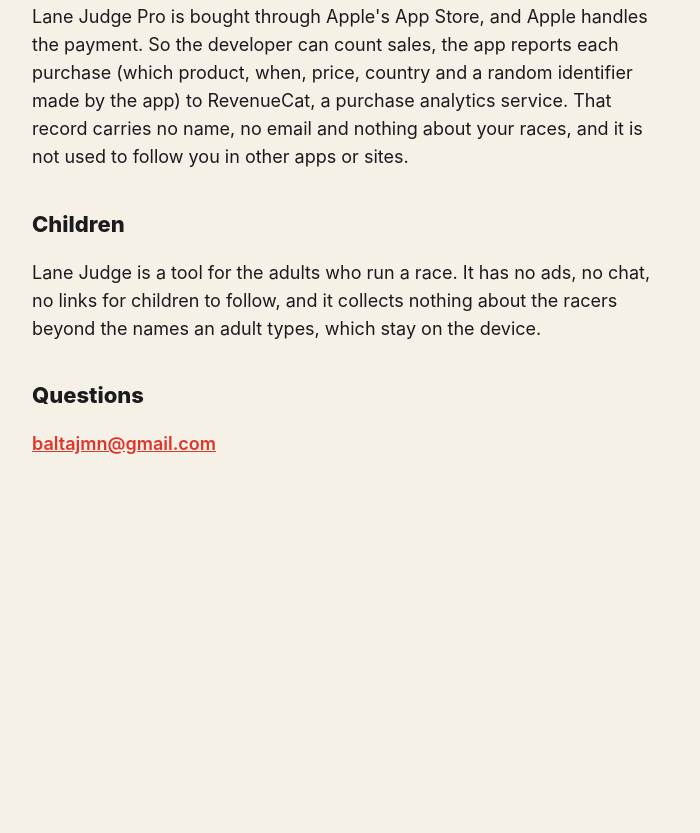
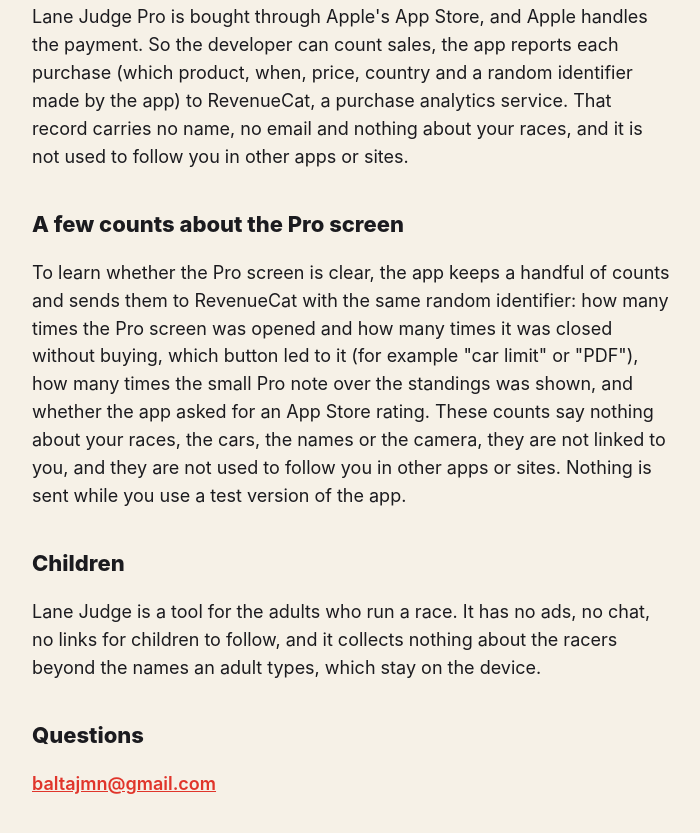
Before and after one commit to BaltaJmn/lanejudge-privacy, a plain HTML site: page privacy/index.html in a window 1280 px wide. Shown: the part 708-1541 px from the top of the page, without its empty margins (288-988 px from the left). Before the commit the page ends 1256 px from the top, so only its background shows below. Drawn offline with Linux system fonts and the light colour scheme.

Commit message:
Privacy policy: the counts kept about the Pro screen
Co-Authored-By: Claude Fable 5.2 <noreply@anthropic.com>

```diff
--- a/privacy/index.html
+++ b/privacy/index.html
@@ -18,6 +18,8 @@
 <p>The finish line camera is used only while the judging screen is open. The app reads the brightness of the pixels under the line you draw to notice a car crossing. It does not save photos or video, does not use the microphone and sends nothing anywhere.</p>
 <h2>Purchases</h2>
 <p>Lane Judge Pro is bought through Apple's App Store, and Apple handles the payment. So the developer can count sales, the app reports each purchase (which product, when, price, country and a random identifier made by the app) to RevenueCat, a purchase analytics service. That record carries no name, no email and nothing about your races, and it is not used to follow you in other apps or sites.</p>
+<h2>A few counts about the Pro screen</h2>
+<p>To learn whether the Pro screen is clear, the app keeps a handful of counts and sends them to RevenueCat with the same random identifier: how many times the Pro screen was opened and how many times it was closed without buying, which button led to it (for example "car limit" or "PDF"), how many times the small Pro note over the standings was shown, and whether the app asked for an App Store rating. These counts say nothing about your races, the cars, the names or the camera, they are not linked to you, and they are not used to follow you in other apps or sites. Nothing is sent while you use a test version of the app.</p>
 <h2>Children</h2>
 <p>Lane Judge is a tool for the adults who run a race. It has no ads, no chat, no links for children to follow, and it collects nothing about the racers beyond the names an adult types, which stay on the device.</p>
 <h2>Questions</h2>
```
